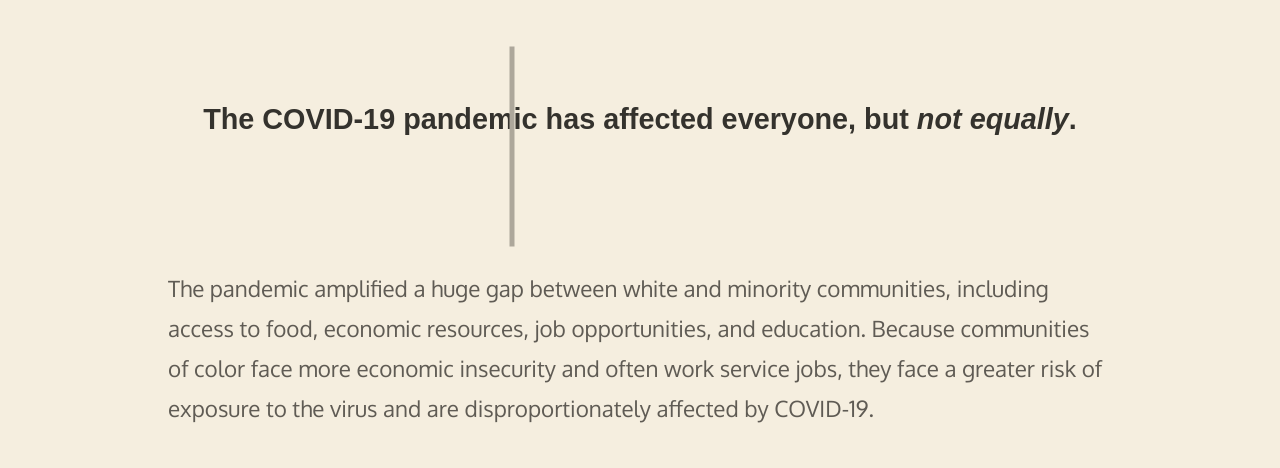
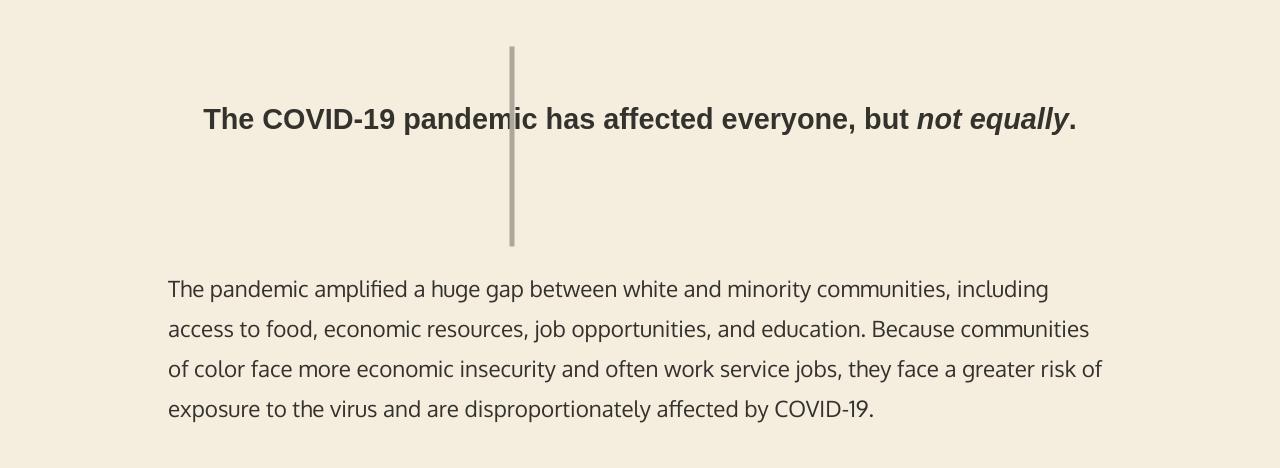
Before and after one commit to selinal552/covid19-impacts-on-local-businesses, a plain HTML site: page index.html in a window 1280 px wide. Shown: the part 484-952 px from the top of the page. Drawn offline with nearby package versions, Linux system fonts and the light colour scheme; no server answers; grey boxes are pictures that could not be loaded; a web font is replaced by a local one.

Commit message:
changes to p

```diff
--- a/styles/style.css
+++ b/styles/style.css
@@ -210,7 +210,7 @@ span{
     p{
     font-size: 1.1em;
     font-family: 'Oxygen', sans-serif;
-    color: #5F5B54;
+    color: #34322D;;
     }
 
 
```
